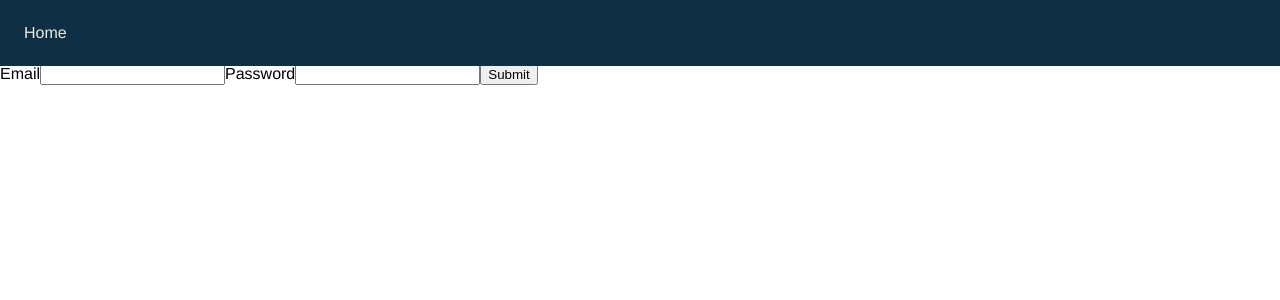
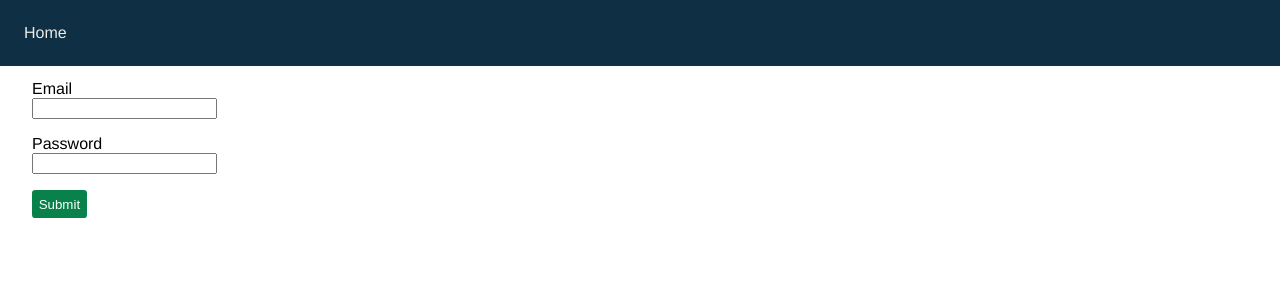
Before and after one commit to tamizwick/book-club, a React (Create React App) app: page /login in a window 1280 px wide. Shown: the top 300 px of the page. Built offline with nearby package versions, Linux system fonts and the light colour scheme.

Commit message:
stores token and expiration date in localStorage, login styling

```diff
--- a/src/components/UI/Button/Button.js
+++ b/src/components/UI/Button/Button.js
@@ -1,8 +1,9 @@
 import React from 'react';
+import classes from './Button.module.css';
 
 const button = (props) => {
     return (
-        <button onClick={props.clicked}>{props.children}</button>
+        <button onClick={props.clicked} className={classes[props.btnClass]}>{props.children}</button>
     );
 }
 
--- /dev/null
+++ b/src/components/UI/Button/Button.module.css
@@ -0,0 +1,13 @@
+.btn-primary {
+    background: #09814A;
+    color: #fff;
+    border: 0;
+    box-shadow: 0;
+    padding: .5em;
+    border-radius: .25em;
+    cursor:pointer;
+}
+
+.btn-primary:hover {
+    background: #006831;
+}
--- a/src/components/UI/Input/Input.js
+++ b/src/components/UI/Input/Input.js
@@ -1,11 +1,20 @@
 import React, { Fragment } from 'react';
+import classes from './Input.module.css';
 
 const input = (props) => {
     return (
-        <Fragment>
-            <label htmlFor={props.type} style={{ textTransform: 'capitalize' }}>{props.children}</label>
-            <input type={props.type} name={props.label} onChange={props.changed} />
-        </Fragment>
+        <div className={classes.formInput}>
+            <label
+                htmlFor={props.type}
+                style={{ textTransform: 'capitalize' }}
+                className={classes.label} >
+                {props.children}
+            </label>
+            <input
+                type={props.type}
+                name={props.label}
+                onChange={props.changed} />
+        </div>
     );
 }
 
--- /dev/null
+++ b/src/components/UI/Input/Input.module.css
@@ -0,0 +1,8 @@
+.formInput {
+    display: block;
+    margin: 1em 0;
+}
+
+.label {
+    display: block;
+}
--- a/src/containers/Layout/Layout.js
+++ b/src/containers/Layout/Layout.js
@@ -2,10 +2,21 @@ import React, { Component } from 'react';
 import { Switch, Route, Redirect } from 'react-router-dom';
 import { connect } from 'react-redux';
 import classes from './Layout.module.css';
+import * as actionTypes from '../../store/actions/actionTypes';
 import Login from '../Login/Login';
 import Homepage from '../../components/Homepage/Homepage';
 
 class Layout extends Component {
+    componentDidMount() {
+        const token = localStorage.getItem('token');
+        const expirationDate = new Date(localStorage.getItem('expDate'));
+        if (expirationDate <= new Date()) {
+            this.props.onLogout();
+        } else if (token && token.length) {
+            this.props.onLogin(token, expirationDate);
+        }
+    }
+
     render() {
         let routes = (
             <Switch>
@@ -37,4 +48,15 @@ const mapStateToProps = (state) => {
     };
 };
 
-export default connect(mapStateToProps)(Layout);
+const mapDispatchToProps = (dispatch) => {
+    return {
+        onLogin: (idToken, expirationDate) => dispatch({
+            type: actionTypes.STORE_TOKEN,
+            idToken: idToken,
+            expirationDate: expirationDate
+        }),
+        onLogout: () => dispatch({ type: actionTypes.LOGOUT })
+    };
+};
+
+export default connect(mapStateToProps, mapDispatchToProps)(Layout);
--- a/src/containers/Login/Login.js
+++ b/src/containers/Login/Login.js
@@ -40,7 +40,8 @@ class Login extends Component {
         };
         axios.post(`https://identitytoolkit.googleapis.com/v1/accounts:signInWithPassword?key=${process.env.REACT_APP_FIREBASE_API}`, authData)
             .then((res) => {
-                this.props.onLogin(res.data.idToken);
+                const expirationDate = new Date(new Date().getTime() + res.data.expiresIn * 1000);
+                this.props.onLogin(res.data.idToken, expirationDate);
             })
             .catch((err) => {
                 console.log(err)
@@ -68,14 +69,18 @@ class Login extends Component {
                         </Input>
                     );
                 })}
-                <Button>Submit</Button>
+                <Button btnClass='btn-primary'>Submit</Button>
             </form>
         );
         if (this.props.token !== null) {
             form = <Redirect to='/' />;
         }
 
-        return form;
+        return (
+            <main className="main">
+                {form}
+            </main>
+        );
     }
 }
 
@@ -87,7 +92,11 @@ const mapStateToProps = (state) => {
 
 const mapDispatchToProps = (dispatch) => {
     return {
-        onLogin: (idToken) => dispatch({ type: actionTypes.STORE_TOKEN, idToken: idToken })
+        onLogin: (idToken, expirationDate) => dispatch({
+            type: actionTypes.STORE_TOKEN,
+            idToken: idToken,
+            expirationDate: expirationDate
+        })
     };
 };
 
--- a/src/index.css
+++ b/src/index.css
@@ -11,3 +11,7 @@ code {
   font-family: source-code-pro, Menlo, Monaco, Consolas, 'Courier New',
     monospace;
 }
+
+.main {
+  margin: 5em 2em;
+}
--- a/src/store/actions/actionTypes.js
+++ b/src/store/actions/actionTypes.js
@@ -1 +1,2 @@
 export const STORE_TOKEN = 'STORE_TOKEN';
+export const LOGOUT = 'LOGOUT';
--- a/src/store/reducers/reducer.js
+++ b/src/store/reducers/reducer.js
@@ -1,15 +1,27 @@
 import * as actionTypes from '../actions/actionTypes';
 
 const initialState = {
-    token: null
+    token: null,
+    expirationDate: null
 };
 
 const reducer = (state = initialState, action) => {
     switch (action.type) {
         case actionTypes.STORE_TOKEN:
+            localStorage.setItem('token', action.idToken);
+            localStorage.setItem('expDate', action.expirationDate);
             return {
                 ...state,
-                token: action.idToken
+                token: action.idToken,
+                expirationDate: action.expirationDate
+            };
+        case actionTypes.LOGOUT:
+            localStorage.removeItem('token');
+            localStorage.removeItem('expDate');
+            return {
+                ...state,
+                token: null,
+                expirationDate: null
             };
         default:
             return state;
```
Also changed, not shown: src/store/actions/login.js (+9 -0 lines).
